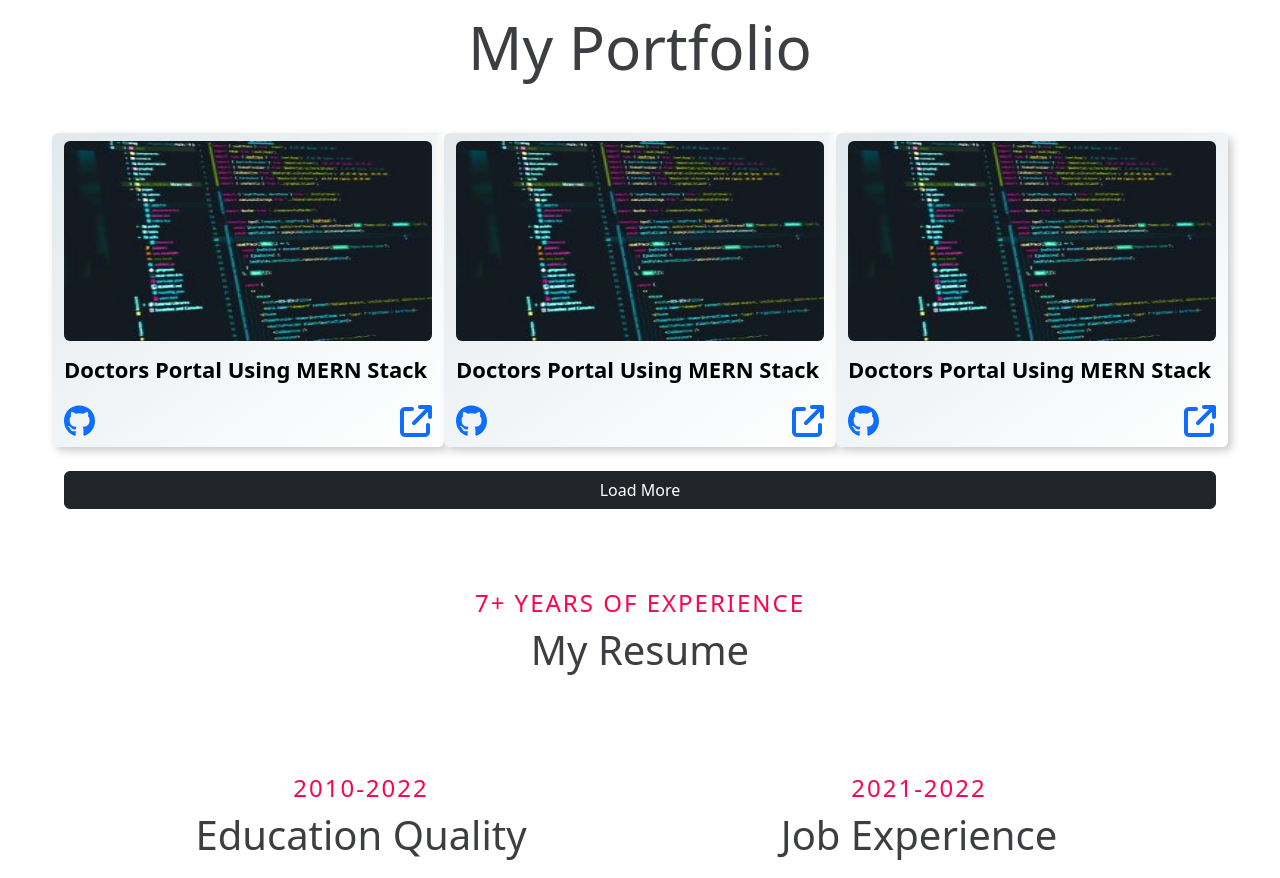
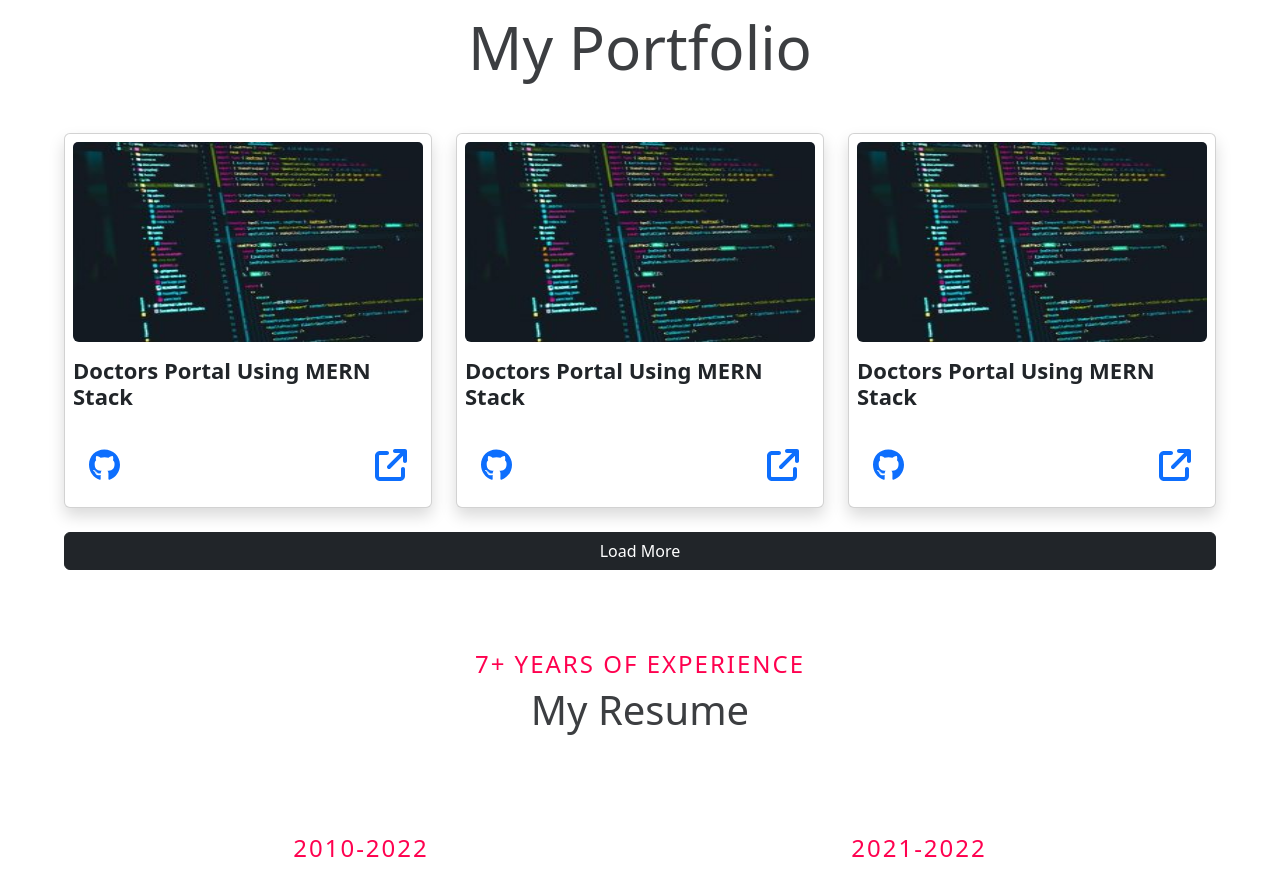
Before and after one commit to Sadik182/Developer-Portfolio, a React (Create React App) app: page / in a window 1280 px wide. Shown: the part 1520-2398 px from the top of the page. Built offline with nearby package versions, Linux system fonts and the light colour scheme.

Commit message:
Portfolio dynamic project show done

```diff
--- a/src/component/Hero/Home.css
+++ b/src/component/Hero/Home.css
@@ -114,7 +114,7 @@
   background: linear-gradient(145deg, #e2e8ec, #ffffff);
   box-shadow: 4px 4px 8px #cbcbcb, -4px -4px 8px #ffffff;
   border-radius: 10px;
-  height: 533px;
+  height: 500px;
   width: 100%;
   margin-top: 30%;
 }
@@ -123,7 +123,7 @@
   top: 0;
   left: 75;
   width: 100%;
-  height: 680px;
+  height: 600px;
 }
 @media (max-width: 1366px) {
   .hero .left {
--- a/src/component/Portfolio/Portfolio.css
+++ b/src/component/Portfolio/Portfolio.css
@@ -1,8 +1,3 @@
-.cardGroup {
-  display: grid;
-  grid-template-columns: repeat(3, 1fr);
-  gap: 20px;
-}
 
 .cardImage {
   width: 100%;
@@ -21,6 +16,12 @@
   color: red;
 }
 
+.cardStyle:hover {
+  background: linear-gradient(145deg, #727374, #ffffff);
+  box-shadow: 4px 4px 8px #cbcbcb, -4px -4px 8px #ffffff;
+  transform: translateY(-10px);
+}
+
 .btn_shadow2 {
   padding: 8px 15px;
   border-radius: 6px;
@@ -37,6 +38,7 @@
 .btn_shadow2:hover {
   background: #057dee;
   color: white;
+  transition: all 0.2s;
   transform: translateY(-10px);
 }
 
@@ -45,22 +47,7 @@
   justify-content: space-between;
   align-items: center;
 }
-.compunent {
-  display: flex;
-  justify-content: center;
 
-}
-.compunent .item {
-  margin: 10px;
-  padding: 10px 15px;
-  border-radius: 5px;
-  cursor: pointer;
-  background: linear-gradient(white, rgb(206, 197, 197));
-}
-.compunent .item:hover {
-  background: tomato;
-  color: white;
-}
 .item.active {
   background: black;
   color: white;
--- a/src/component/Portfolio/Portfolio.js
+++ b/src/component/Portfolio/Portfolio.js
@@ -28,12 +28,14 @@ const Portfolio = () => {
                 {
                   slice.map((item, index) => {
                     return (
-                <div className="btn_shadow2 col-12 col-lg-4 col-md-6 mb-4" key={index}>
-                  <img src={item.img} alt="" className="cardImage" />
+                      <div className="col-lg-4 col-md-6 mb-4" key={index}>
+                       <div className="card p-2 overflow-hidden h-100 shadow cardStyle">
+                            <img src={item.img} alt="" className="cardImage card-img-top" />
                             <h3 className="cardTitle">{item.title}</h3>
-                  <div className="d-flex">
+                            <div className="d-flex card-body">
                               <a className="gitHub" href={item.git}><FontAwesomeIcon icon={faGithub} size="2x" title="Source Code"/></a>
                               <a className="liveDemo" href={item.live}><FontAwesomeIcon icon={faExternalLink} size="2x" title="Live Demo"/></a>
+                            </div>
                        </div>
                     </div>
                     )
```
Lines whose indentation alone changed are shown as unchanged.
